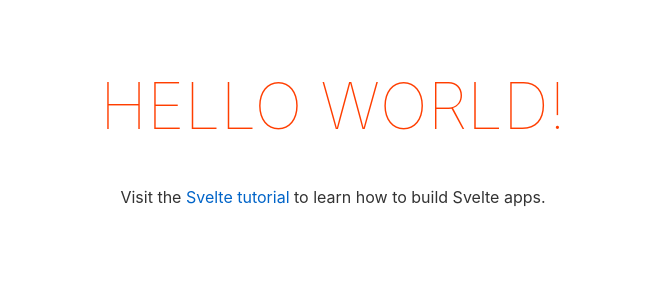
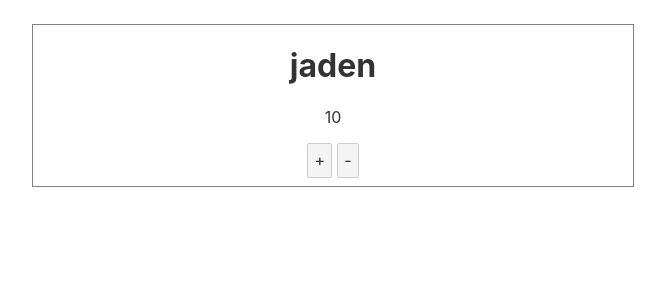
Before and after one commit to jadenLog/svelte-trial, a Svelte app: page / in a window 1280 px wide. Shown: the top 300 px of the page, without its empty margins (307-972 px from the left). Built offline with nearby package versions, Linux system fonts and the light colour scheme.

Commit message:
Add Player Component
Player의 socre, name 을 보여주면 score를 add, subtract 하는 component 추가.

```diff
--- a/src/App.svelte
+++ b/src/App.svelte
@@ -1,30 +1,15 @@
 <script lang="ts">
-	export let name: string;
+	import Player from './Player.svelte';
 </script>
-
-<main>
-	<h1>Hello {name}!</h1>
-	<p>Visit the <a href="https://svelte.dev/tutorial">Svelte tutorial</a> to learn how to build Svelte apps.</p>
-</main>
 
 <style>
 	main {
 		text-align: center;
 		padding: 1em;
-		max-width: 240px;
 		margin: 0 auto;
 	}
+</style>
 
-	h1 {
-		color: #ff3e00;
-		text-transform: uppercase;
-		font-size: 4em;
-		font-weight: 100;
-	}
-
-	@media (min-width: 640px) {
-		main {
-			max-width: none;
-		}
-	}
-</style>
+<main>
+	<Player name={'jaden'} score={10} />
+</main>
--- /dev/null
+++ b/src/Player.svelte
@@ -0,0 +1,25 @@
+<script lang="ts">
+    export let name: string;
+    export let score: number;
+
+    const addScore = () => { score += 1; };
+    const subtractScore = () => { score -= 1; };
+</script>
+
+<style>
+    div {
+        max-width: 600px;
+        margin: 0 auto;
+        border: 1px solid gray;
+    }
+    h1 {
+        font-weight: bold;
+    }
+</style>
+
+<div>
+    <h1>{name}</h1>
+    <p>{score}</p>
+    <button type="button" on:click={addScore}>+</button>
+    <button type="button" on:click={subtractScore}>-</button>
+</div>
```
